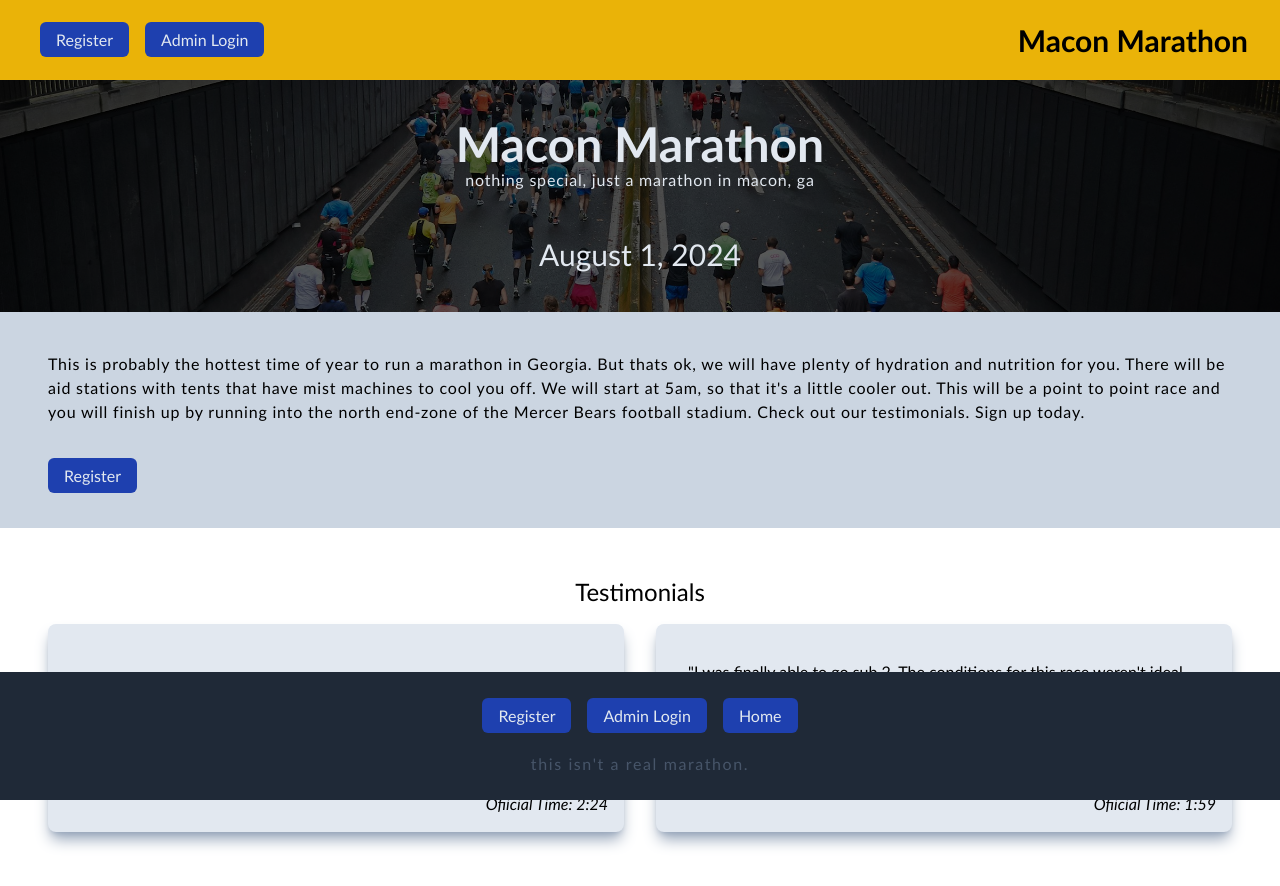
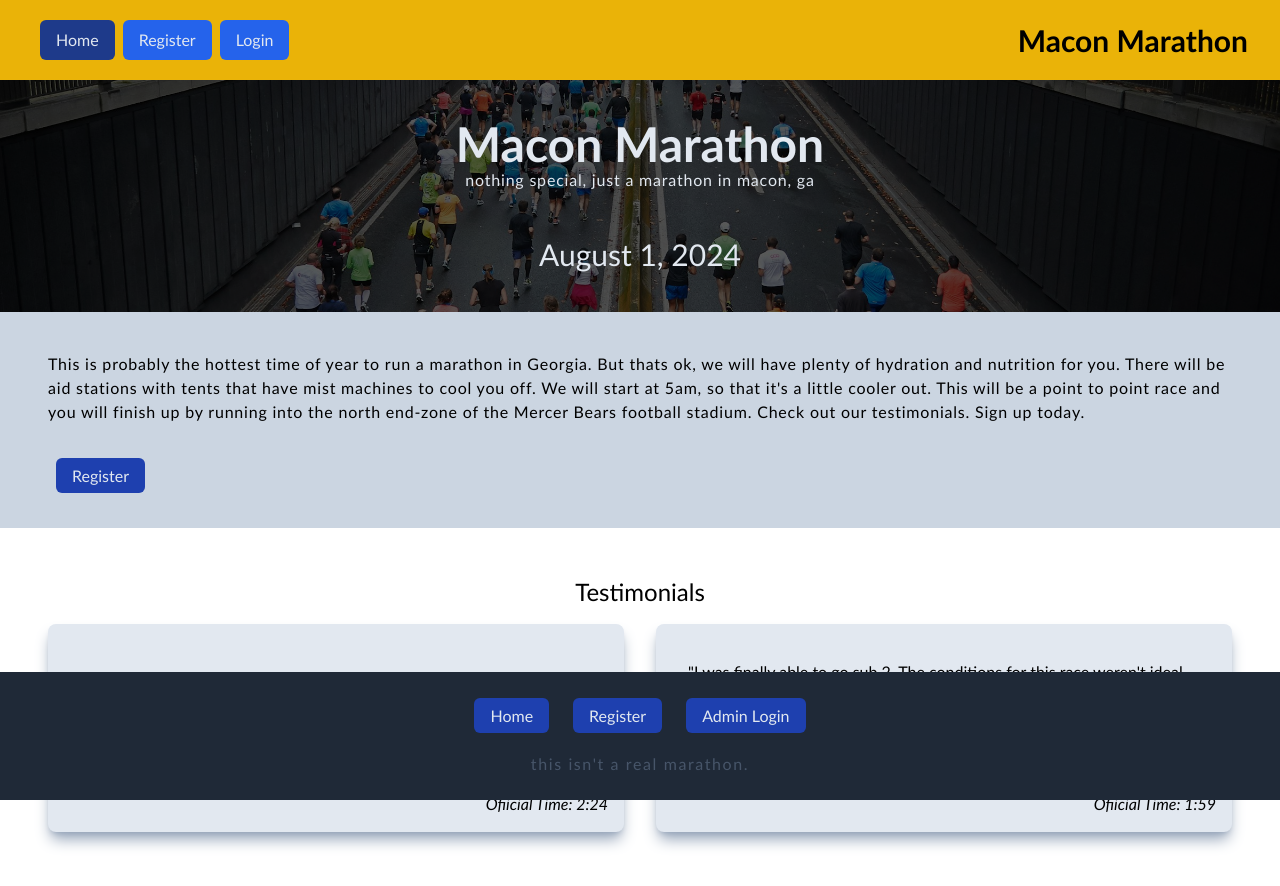
Before and after one commit to joelyles/race-registration-app, a React (Vite) app: page / in a window 1280 px wide. Shown: the top 886 px of the page. Built offline with nearby package versions, Linux system fonts and the light colour scheme.

Commit message:
set up nav link logic and adjusted styles

```diff
--- a/src/components/Footer.jsx
+++ b/src/components/Footer.jsx
@@ -8,9 +8,9 @@ const Footer = () => {
       <div className="flex flex-col">
         <div className="mx-auto flex items-center justify-center h-20 max-w-6xl">
           <div className="flex gap-2 mt-2">
+            <HomeButton />
             <RegisterButton />
             <LoginButton />
-            <HomeButton />
           </div>
         </div>
         <div className="text-slate-600 flex pb-6 justify-center tracking-widest">this isn't a real marathon.</div>
--- a/src/components/HomeButton.jsx
+++ b/src/components/HomeButton.jsx
@@ -3,7 +3,7 @@ import { Link } from "react-router-dom";
 const HomeButton = () => {
   return (
     <div>
-      <Link to="/" className="bg-blue-800 text-slate-200 px-4 py-2 rounded-md hover:bg-blue-900">Home</Link>
+      <Link to="/" className="mx-2 bg-blue-800 text-slate-200 px-4 py-2 rounded-md hover:bg-blue-900">Home</Link>
     </div>
   )
 }
--- a/src/components/Navigation.jsx
+++ b/src/components/Navigation.jsx
@@ -1,9 +1,11 @@
 import RegisterButton from "./RegisterButton";
 import LoginButton from "./LoginButton";
 import { Link } from "react-router-dom";
+import { NavLink } from "react-router-dom";
 import HomeButton from "./HomeButton";
 
 const Navigation = () => {
+  const activeLink = ({ isActive }) => isActive ? "bg-blue-900 text-slate-200 px-4 py-2 rounded-md hover:bg-blue-900" : "bg-blue-600 text-slate-200 px-4 py-2 rounded-md hover:bg-blue-900";
 
   return (
     <section className="bg-yellow-500">
@@ -11,13 +13,11 @@ const Navigation = () => {
         <div className="flex h-20 items-center justify-between">
           <div className="flex flex-1 items-center justify-center">
             <div className="flex mx-2 space-x-2">
-              <RegisterButton />
-              <LoginButton />
-              <div className="lg:hidden">
-              <HomeButton />
-              </div>
+              <NavLink to="/" className={activeLink}>Home</NavLink>
+              <NavLink to="/register" className={activeLink}>Register</NavLink>
+              <NavLink to="/login" className={activeLink}>Login</NavLink>
             </div>
-            <Link to="/" className="hidden sm:block ml-auto text-3xl font-semibold">Macon Marathon</Link>
+            <NavLink to="/"  className="hidden sm:block ml-auto text-3xl font-semibold">Macon Marathon</NavLink>
           </div>
         </div>
       </div>
--- a/src/components/RegisterButton.jsx
+++ b/src/components/RegisterButton.jsx
@@ -3,7 +3,7 @@ import { Link } from "react-router-dom";
 const RegisterButton = () => {
   return (
     <div>
-      <Link to="/register" className="bg-blue-800 text-slate-200 px-4 py-2 rounded-md hover:bg-blue-900">Register</Link>
+      <Link to="/register" className="mx-2 bg-blue-800 text-slate-200 px-4 py-2 rounded-md hover:bg-blue-900">Register</Link>
     </div>
   )
 }
```
